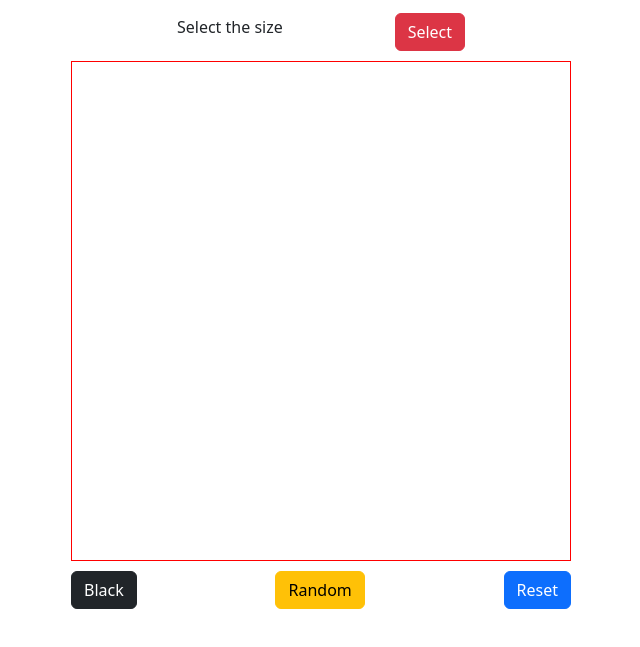
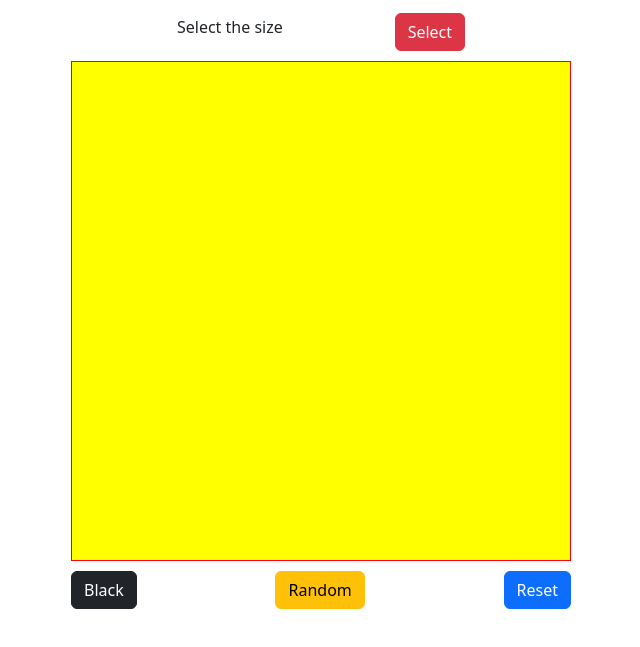
Before and after one commit to JLRcodes/odin-etch-a-sketch, a plain HTML site: page index.html in a window 1280 px wide. Shown: the part 53-700 px from the top of the page, without its empty margins (319-959 px from the left). Drawn offline with nearby package versions, Linux system fonts and the light colour scheme.

Commit message:
Create createBoard function

```diff
--- a/main.js
+++ b/main.js
@@ -0,0 +1,20 @@
+//DOMContentLoaded - Loads the html/css before the javascript
+document.addEventListener("DOMContentLoaded", function () {
+  createBoard(32);
+  console.log(board);
+});
+
+function createBoard(size) {
+  let board = document.querySelector(".board");
+
+  board.style.gridTemplateColumns = `repeat(${size}, 1fr)`;
+  board.style.gridTemplateRows = `repeat(${size}, 1fr)`;
+
+  let numDivs = size * size;
+
+  for (let i = 0; i < numDivs; i++) {
+    let div = document.createElement("div");
+    div.style.backgroundColor = "yellow";
+    board.insertAdjacentElement("beforeend", div);
+  }
+}
--- a/styles.css
+++ b/styles.css
@@ -25,7 +25,7 @@ body {
 
 .board {
   /* Can't use container with bootstrap, now board */
-  display: flex;
+  display: grid;
   width: 500px;
   height: 500px;
   border: 1px solid red;
```
